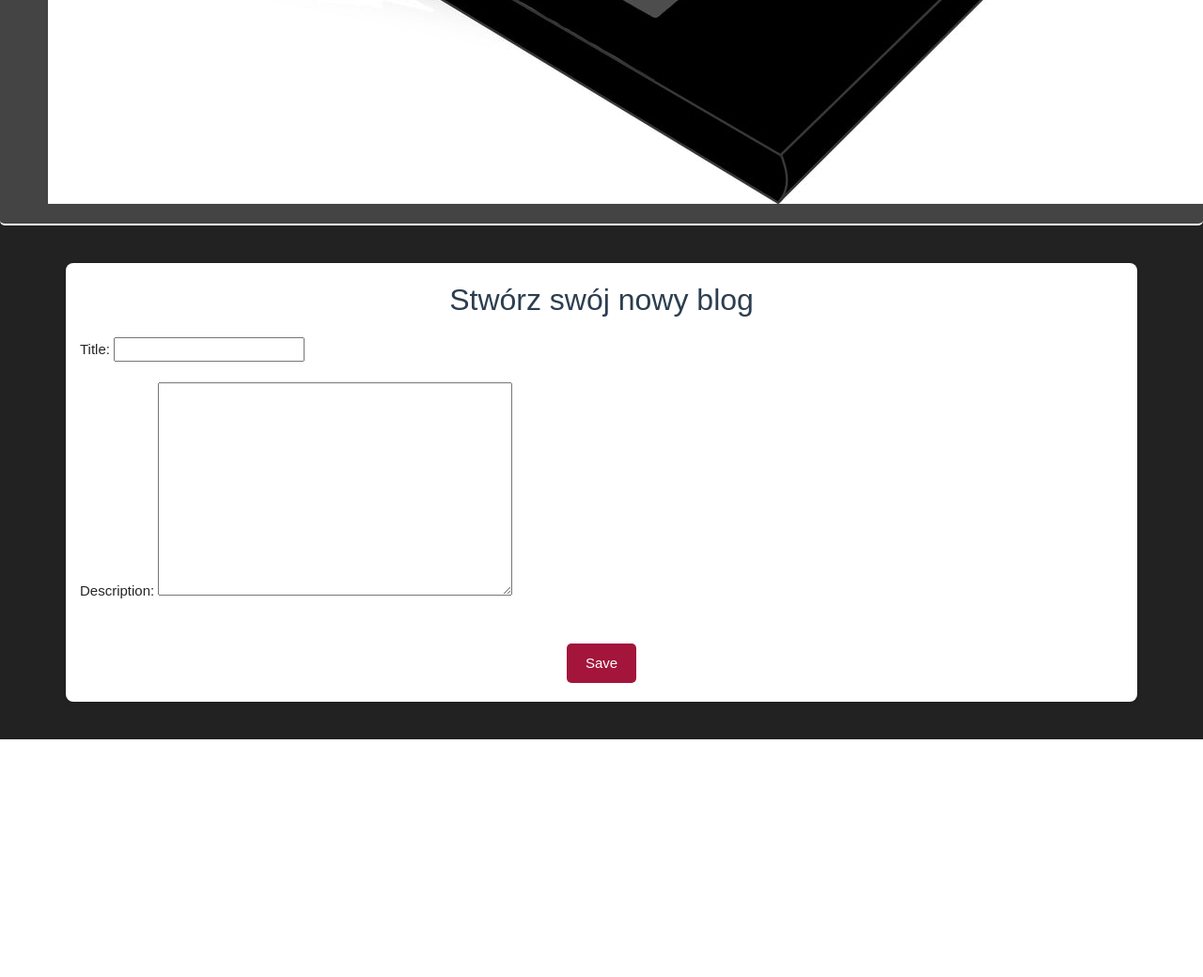
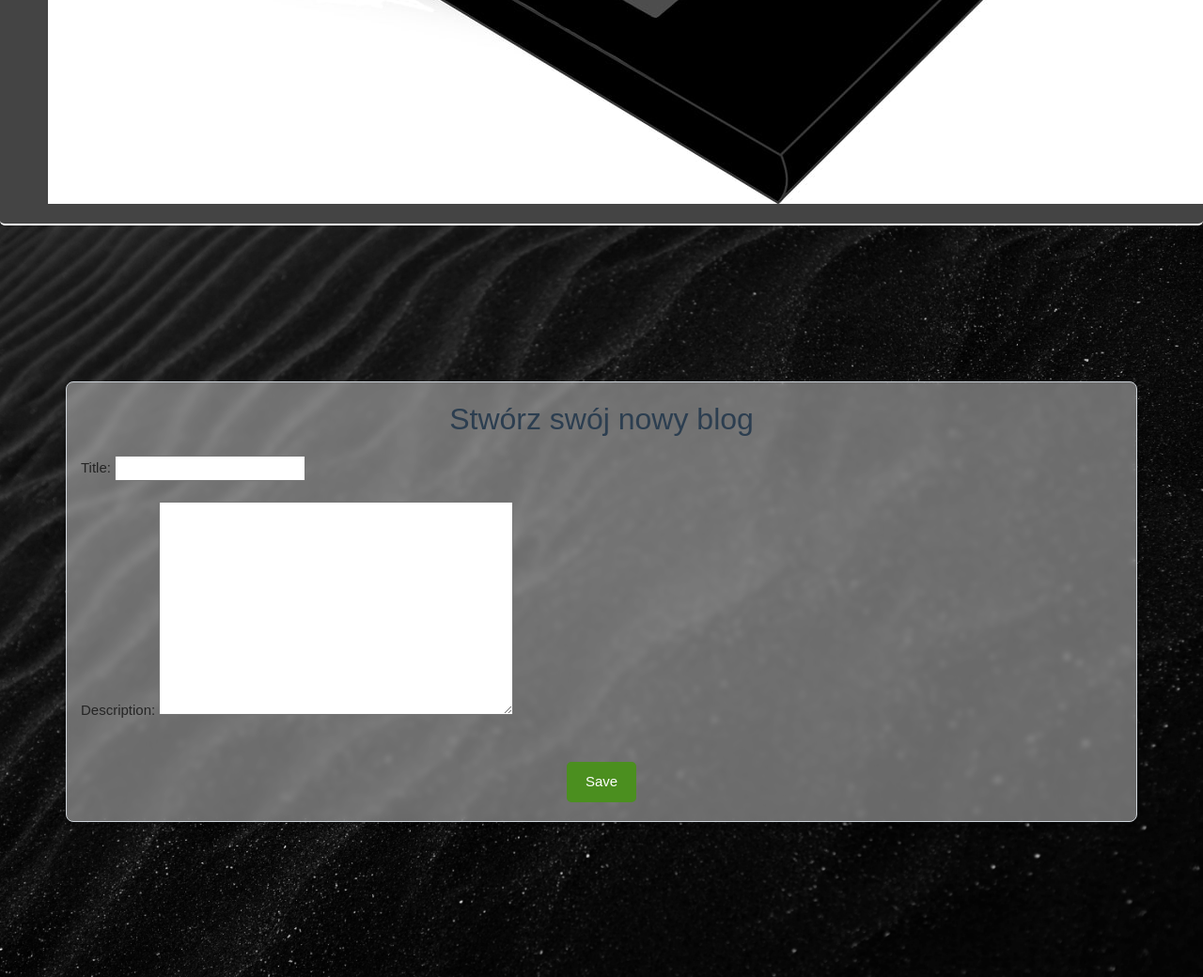
Before and after one commit to SzymonBartkowiak43/PythonBlog, a Django app: page /crtblog/ in a window 1280 px wide; the page is wider, and only the part inside the window is pictured. Shown: the part 1000-2040 px from the top of that part at 94% size. Before the commit the page ends 1787 px from the top of that part, so only its background shows below. Run offline with Django 5.2, Linux system fonts and the light colour scheme; a user stored in the database is signed in; some libraries are stand-ins or nearby versions.

Commit message:
css-16.06-17:46

```diff
--- a/mainapp/static/css/utworz_blog.css
+++ b/mainapp/static/css/utworz_blog.css
@@ -1,31 +1,47 @@
 * {
-            box-sizing: border-box;
-            margin: 0;
-            padding: 0;
-            font-family: 'Poppins', sans-serif;
+    box-sizing: border-box;
+    margin: 0;
+    padding: 0;
+    font-family: 'Poppins', sans-serif;
 }
 
+header {
+    position: sticky;
+    top: 0;
+    z-index: 99;
+}
+
+.background-image {
+    background-image: url('/static/img/background_sites_3.jpg');
+    background-size: cover;
+    background-position: center;
+    background-attachment: fixed;
+    display: flex;
+    justify-content: center;
+    align-items: center;
+    min-height: 100vh;
+    padding: 20px;
+    box-sizing: border-box;
+}
 
 nav {
     background-color: #a3153b;
     border-radius: 0 0 5px 5px;
     border-bottom: 2px solid #FFFFFF;
-    position: fixed; /* Przykleja nagłówek do góry */
-    top: 0; /* Pozycjonuje nagłówek na górze strony */
-    width: 100%; /* Ustawia szerokość nagłówka na 100% */
-    z-index: 1000; /* Ustawia z-index, aby nagłówek był na wierzchu innych elementów */
-    padding: 10px 0; /* Dodaje padding dla nawigacji */
+    position: fixed;
+    top: 0;
+    width: 100%;
+    z-index: 1000;
+    padding: 10px 0;
 }
 
-        /* Stylizacja listy w pasku menu */
 nav ul {
-    list-style-type: none; /* Usunięcie domyślnych punktów listy */
+    list-style-type: none;
     margin: 0;
     padding: 0;
     display: flex;
-    justify-content: center; /* Wycentrowanie elementów w nawigacji */
+    justify-content: center;
 }
-
 
 nav li {
     display: inline-block;
@@ -38,60 +54,56 @@ nav li:hover {
     border: 1px solid #25811c;
 }
 
-
 nav a {
     display: block;
     padding: 10px 20px;
     color: #fff;
-    text-decoration: none; /* Usunięcie podkreślenia z linków */
-    transition: color 0.3s ease; /* Animacja koloru */
+    text-decoration: none;
+    transition: color 0.3s ease;
 }
 
-
 body {
-    background-color: #f5f5f5; /* Delikatne tło */
-    color: #333; /* Kolor tekstu */
+    background-color: #f5f5f5;
+    color: #333;
 }
-
 
 main h1 {
     text-align: center;
     margin-bottom: 40px;
-    color: #2c3e50; /* Ciemny kolor nagłówka */
+    color: #292929;
     font-size: 2.5rem;
 }
 
-        /* Stylizacja kontenera formularza */
 .container {
-    background-color: #fff; /* Białe tło */
+    background-color: rgba(255, 255, 255, 0.4);
+    backdrop-filter: blur(3px);
     color: #252525;
     border-radius: 8px;
-    box-shadow: 0 2px 4px rgba(0, 0, 0, 0.1); /* Delikatny cień */
+    box-shadow: 0 2px 4px rgba(0, 0, 0, 0.1);
     padding: 20px;
     max-width: 600px;
-    margin: 40px auto; /* Wycentrowanie formularza */
+    margin: 40px auto;
+    border: 1px solid #ced4da;
 }
 
-        /* Stylizacja nagłówka formularza */
 .container h1 {
     text-align: center;
     margin-bottom: 20px;
-    color: #2c3e50; /* Ciemny kolor nagłówka */
+    color: #2c3e50;
     font-size: 2rem;
 }
 
-        /* Stylizacja formularza */
 form {
     display: flex;
     flex-direction: column;
+    border-radius: 8px;
 }
 
-        /* Stylizacja przycisku */
 input[type="submit"] {
     align-self: center;
     padding: 10px 20px;
     margin-top: 20px;
-    background-color: #a3153b;
+    background-color: #4b8f1f;
     color: #fff;
     border: none;
     border-radius: 5px;
@@ -100,5 +112,5 @@ input[type="submit"] {
 }
 
 input[type="submit"]:hover {
-    background-color: #8e0f35;
+    background-color: #000000;
 }
--- a/mainapp/templates/blog_details.html
+++ b/mainapp/templates/blog_details.html
@@ -40,6 +40,8 @@
         </div>
     </nav>
 </header>
+<main>
+    <div class="background-image">
     <div class="container">
         <h2>Szczegóły bloga</h2>
         <h3>{{ blog.title }}</h3>
@@ -89,5 +91,7 @@
 
 
     </div>
+    </div>
+</main>
 </body>
 </html>
--- a/mainapp/templates/utworz_blog.html
+++ b/mainapp/templates/utworz_blog.html
@@ -40,6 +40,8 @@
         </div>
     </nav>
 </header>
+<main>
+    <div class="background-image">
     <div class="container">
         <h1>Stwórz swój nowy blog</h1>
         {% block content %}
@@ -50,5 +52,7 @@
         </form>
         {% endblock %}
     </div>
+    </div>
+</main>
 </body>
 </html>
```
Also changed, not shown: mainapp/static/css/blog_details.css (+29 -8 lines), mainapp/static/css/blogi.css (+15 -17 lines), db.sqlite3.
